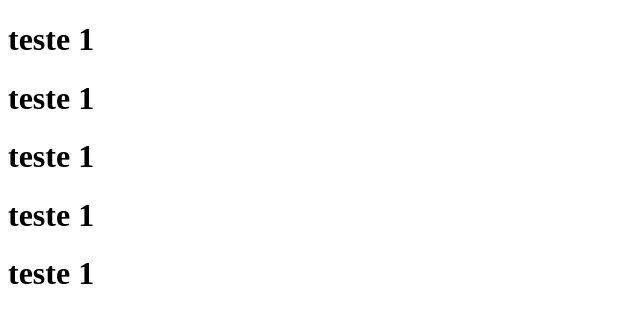
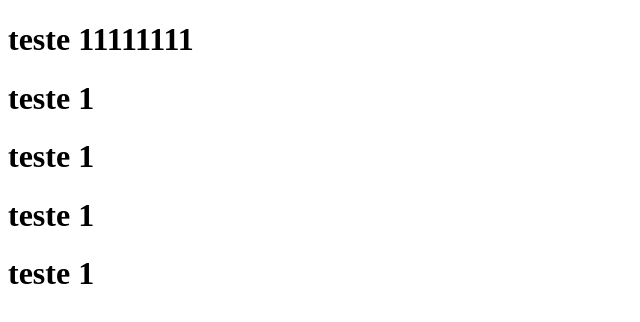
Before and after one commit to Luana09/aula-git, a plain HTML site: page index.html in a window 1280 px wide. Shown: the whole page, without its empty margins (0-640 px from the left). Drawn offline with Linux system fonts and the light colour scheme.

Commit message:
rename h1

```diff
--- a/index.html
+++ b/index.html
@@ -7,7 +7,7 @@
     <title>Document</title>
 </head>
 <body>
-    <h1>teste 1</h1>
+    <h1>teste 11111111</h1>
     <h1>teste 1</h1>
     <h1>teste 1</h1>
     <h1>teste 1</h1>
```
